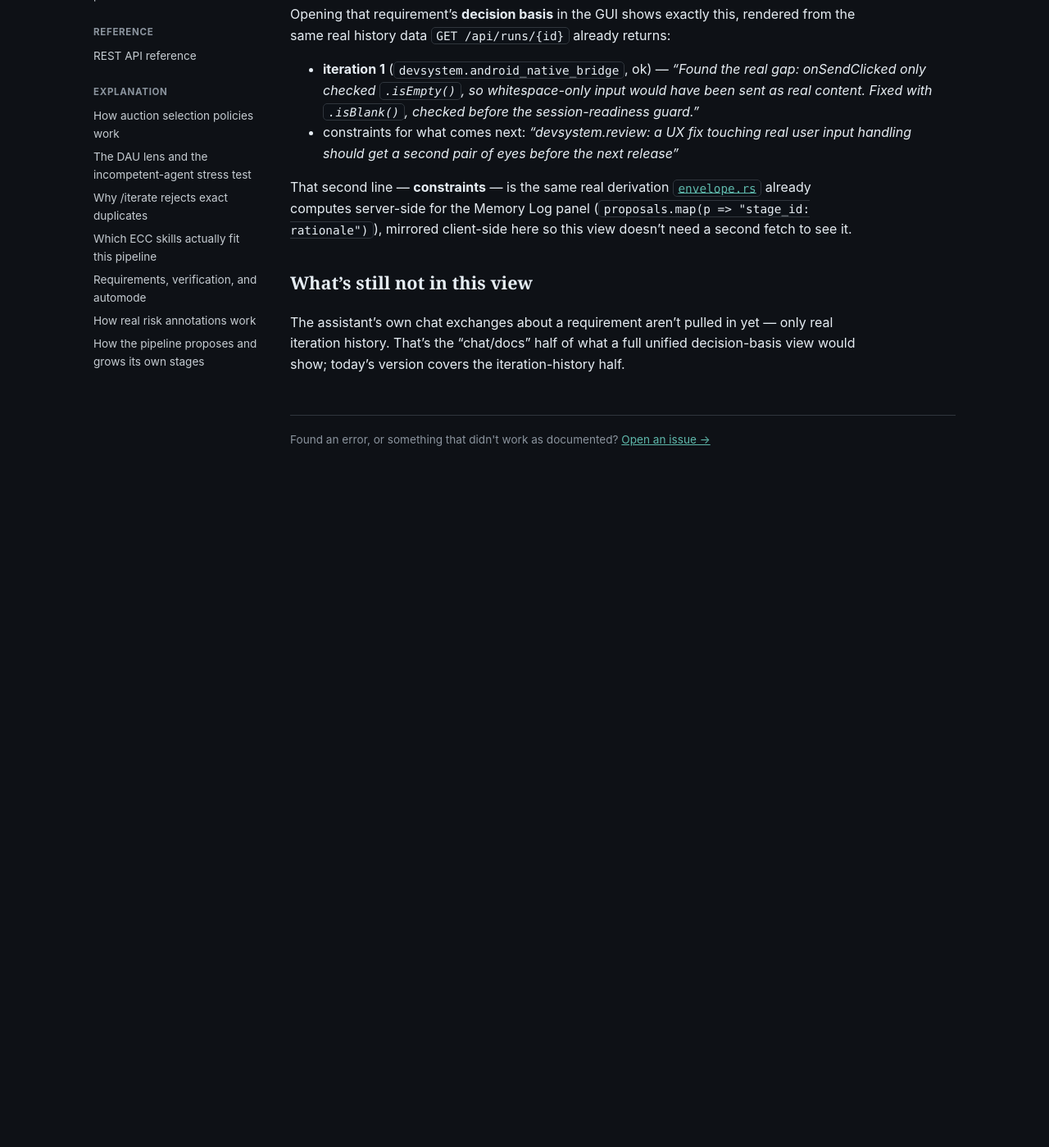
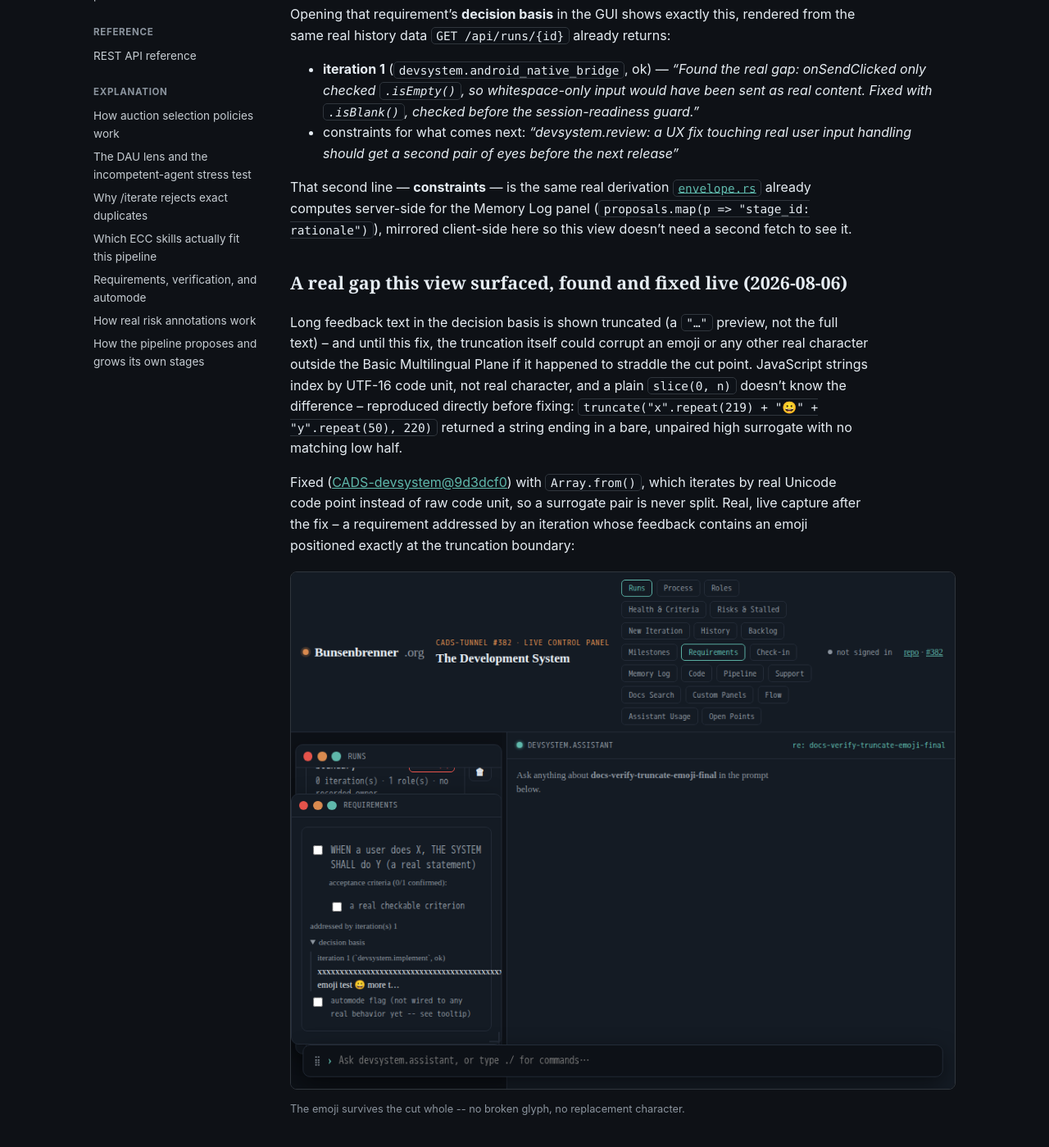
Before and after one commit to scimbe/CADS-devsystem-docs, a Jekyll site: the page built from _how-to/see-a-requirements-decision-basis.md, in a window 1280 px wide and 1400 px high, scrolled down 617 px. Shown: the whole window at 82% size. Built offline with Jekyll 4.4.1, drawn with Linux system fonts in a browser that asks for light colours; before the commit the page ends 1228 px from its top, so only the background shows below that.

Commit message:
docs: document the truncate() surrogate-pair fix with a real screenshot
Real gap found and closed 2026-08-06 (CADS-devsystem@9d3dcf0): the decision
basis view's truncated preview could split an emoji or other supplementary-
plane character in half if it straddled the cut point, since JavaScript
slice() indexes by UTF-16 code unit, not real character.

Documented with a real screenshot of the actual fixed behavior -- created a
real requirement addressed by a real iteration whose feedback contains an
emoji positioned exactly at the truncation boundary, captured via
simulated-user.sh against the live redeployed container.

Hermetic Jekyll build confirmed clean; verified the new content and image
actually rendered/copied before shipping.

Co-Authored-By: Claude Sonnet 5 <noreply@anthropic.com>
Claude-Session: https://claude.ai/code/session_018FkngvdKnmVcAT84EZe7Ur

```diff
--- a/_how-to/see-a-requirements-decision-basis.md
+++ b/_how-to/see-a-requirements-decision-basis.md
@@ -38,6 +38,26 @@ That second line — **constraints** — is the same real derivation
 computes server-side for the Memory Log panel (`proposals.map(p => "stage_id: rationale")`),
 mirrored client-side here so this view doesn't need a second fetch to see it.
 
+## A real gap this view surfaced, found and fixed live (2026-08-06)
+
+Long feedback text in the decision basis is shown truncated (a `"…"` preview, not the full text) --
+and until this fix, the truncation itself could corrupt an emoji or any other real character
+outside the Basic Multilingual Plane if it happened to straddle the cut point. JavaScript strings
+index by UTF-16 code unit, not real character, and a plain `slice(0, n)` doesn't know the
+difference -- reproduced directly before fixing:
+`truncate("x".repeat(219) + "😀" + "y".repeat(50), 220)` returned a string ending in a bare,
+unpaired high surrogate with no matching low half.
+
+Fixed ([CADS-devsystem@9d3dcf0](https://github.com/scimbe/CADS-devsystem/commit/9d3dcf0)) with
+`Array.from()`, which iterates by real Unicode code point instead of raw code unit, so a
+surrogate pair is never split. Real, live capture after the fix -- a requirement addressed by an
+iteration whose feedback contains an emoji positioned exactly at the truncation boundary:
+
+<figure>
+<img src="{{ '/assets/img/howto-decision-basis/01-emoji-intact.png' | relative_url }}" alt="The Requirements panel's decision basis section showing 'emoji test 😀 more t…' -- the emoji rendered whole and intact right at the truncation cut point, not split into a broken character">
+<figcaption>The emoji survives the cut whole -- no broken glyph, no replacement character.</figcaption>
+</figure>
+
 ## What's still not in this view
 
 The assistant's own chat exchanges about a requirement aren't pulled in yet — only real iteration
```
Also changed, not shown: assets/img/howto-decision-basis/01-emoji-intact.png (added).
